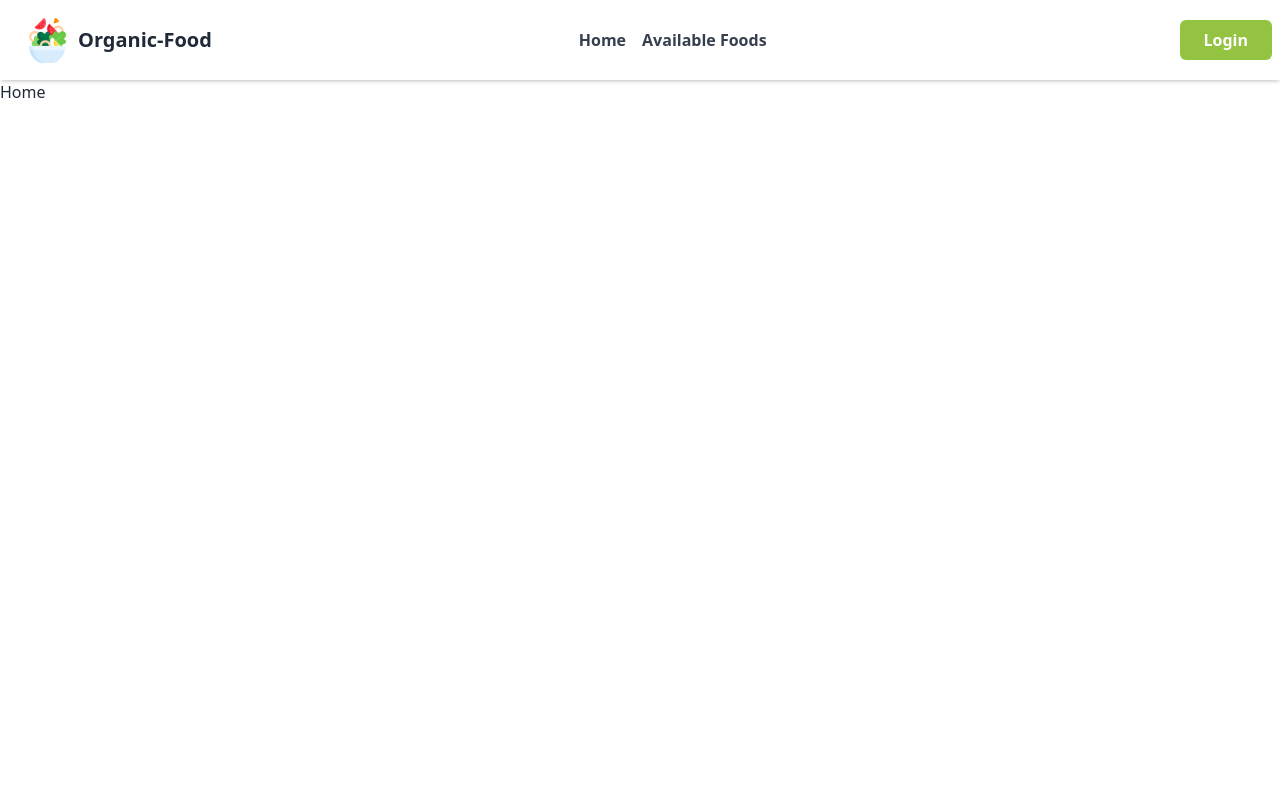
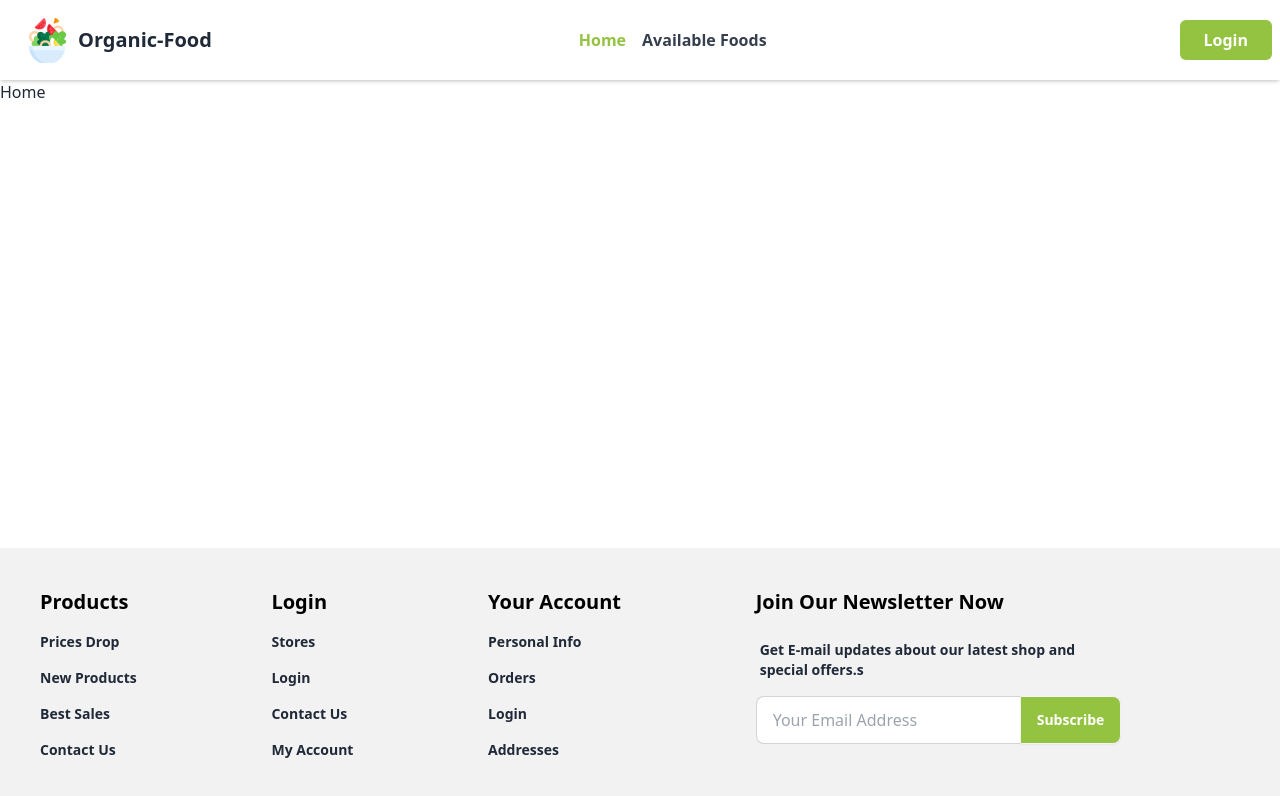
Before and after one commit to Tofazzal26/luxury-hotel-client-site, a React (Vite) app: page / in a window 1280 px wide. Shown: the top 796 px of the page. Built offline with nearby package versions, Linux system fonts and the light colour scheme.

Commit message:
footer style finish

```diff
--- a/index.html
+++ b/index.html
@@ -2,7 +2,7 @@
 <html lang="en" data-theme="light">
   <head>
     <meta charset="UTF-8" />
-    <link rel="icon" type="image/svg+xml" href="/vite.svg" />
+    <link rel="icon" type="image/svg+xml" href="public/logo/logo.png" />
     <meta name="viewport" content="width=device-width, initial-scale=1.0" />
     <title>Organic-Food</title>
   </head>
--- /dev/null
+++ b/src/Pages/AvailableFoods/AvailableFoods.jsx
@@ -0,0 +1,13 @@
+const AvailableFoods = () => {
+  return (
+    <div>
+      <div className="min-h-[calc(100vh-332px)]">
+        <div className="mt-[80px]">
+          <h1>Available Foods</h1>
+        </div>
+      </div>
+    </div>
+  );
+};
+
+export default AvailableFoods;
--- /dev/null
+++ b/src/Pages/Footer/Footer.jsx
@@ -0,0 +1,73 @@
+import React from "react";
+
+const Footer = () => {
+  return (
+    <div>
+      <footer className="p-10 bg-base-200 text-base-content">
+        <div className="footer container mx-auto">
+          <nav className="space-y-2">
+            <h6 className="text-black text-xl font-semibold">Products</h6>
+            <a className="link link-hover font-semibold text-[14px]">
+              Prices Drop
+            </a>
+            <a className="link link-hover font-semibold text-[14px]">
+              New Products
+            </a>
+            <a className="link link-hover font-semibold text-[14px]">
+              Best Sales
+            </a>
+            <a className="link link-hover font-semibold text-[14px]">
+              Contact Us
+            </a>
+          </nav>
+          <nav className="space-y-2">
+            <h6 className="text-black text-xl font-semibold">Login</h6>
+            <a className="link link-hover font-semibold text-[14px]">Stores</a>
+            <a className="link link-hover font-semibold text-[14px]">Login</a>
+            <a className="link link-hover font-semibold text-[14px]">
+              Contact Us
+            </a>
+            <a className="link link-hover font-semibold text-[14px]">
+              My Account
+            </a>
+          </nav>
+          <nav className="space-y-2">
+            <h6 className="text-black text-xl font-semibold">Your Account</h6>
+            <a className="link link-hover font-semibold text-[14px]">
+              Personal Info
+            </a>
+            <a className="link link-hover font-semibold text-[14px]">Orders</a>
+            <a className="link link-hover font-semibold text-[14px]">Login</a>
+            <a className="link link-hover font-semibold text-[14px]">
+              Addresses
+            </a>
+          </nav>
+          <form className="space-y-2">
+            <h6 className="text-black text-xl font-semibold">
+              Join Our Newsletter Now
+            </h6>
+            <fieldset className="form-control w-80 space-y-2">
+              <label className="label">
+                <span className="label-text font-semibold text-[14px]">
+                  Get E-mail updates about our latest shop and special offers.s
+                </span>
+              </label>
+              <div className="join">
+                <input
+                  type="text"
+                  placeholder="Your Email Address"
+                  className="input input-bordered join-item"
+                />
+                <button className="btn bg-[#94c341] text-white join-item">
+                  Subscribe
+                </button>
+              </div>
+            </fieldset>
+          </form>
+        </div>
+      </footer>
+    </div>
+  );
+};
+
+export default Footer;
--- a/src/Pages/Home/Home.jsx
+++ b/src/Pages/Home/Home.jsx
@@ -2,7 +2,7 @@ import React from "react";
 
 const Home = () => {
   return (
-    <div>
+    <div className="min-h-[calc(100vh-332px)]">
       <div className="mt-[80px]">
         <h1 className="">Home</h1>
       </div>
--- /dev/null
+++ b/src/Pages/Login/Login.jsx
@@ -0,0 +1,54 @@
+const Login = () => {
+  return (
+    <div className="min-h-[calc(100vh-332px)]">
+      <div className="mt-[80px]">
+        <div className="grid max-w-screen-xl grid-cols-1 gap-8 px-8 py-16 mx-auto rounded-lg md:grid-cols-2 md:px-12 lg:px-16 xl:px-32  ">
+          <div className="flex flex-col justify-between">
+            <div className="space-y-2">
+              <h2 className="text-4xl font-bold leading-tight lg:text-5xl">
+                Let's talk!
+              </h2>
+              <div className="">Vivamus in nisl metus? Phasellus.</div>
+            </div>
+            <img
+              src="assets/svg/doodle.svg"
+              alt=""
+              className="p-6 h-52 md:h-64"
+            />
+          </div>
+          <form noValidate="" className="space-y-6">
+            <div>
+              <label htmlFor="email" className="text-[15px] font-semibold">
+                Username or email
+              </label>
+              <input
+                id="email"
+                type="email"
+                placeholder=""
+                className="w-full p-3 border outline-none rounded"
+              />
+            </div>
+            <div>
+              <label htmlFor="password" className="text-[15px] font-semibold">
+                Passwords
+              </label>
+              <input
+                id="password"
+                type="password"
+                className="w-full p-3 border outline-none rounded "
+              />
+            </div>
+            <button
+              type="Login"
+              className="w-full p-3 text-sm font-bold tracking-wide uppercase rounded bg-[#94c341] text-white "
+            >
+              Login
+            </button>
+          </form>
+        </div>
+      </div>
+    </div>
+  );
+};
+
+export default Login;
--- a/src/Pages/Navbar/Navbar.jsx
+++ b/src/Pages/Navbar/Navbar.jsx
@@ -1,3 +1,4 @@
+import { NavLink } from "react-router-dom";
 import logo from "../../../public/logo/logo.png";
 
 const Navbar = () => {
@@ -14,12 +15,24 @@ const Navbar = () => {
 
           <div className="mr-[30px] lg:flex-1">
             <ul className="flex gap-4">
-              <li className="font-bold text-[#363f4d] lg:text-base text-[12px]">
-                Home
-              </li>
-              <li className="font-bold text-[#363f4d] lg:text-base text-[12px]">
-                Available Foods
-              </li>
+              <NavLink
+                className={({ isActive }) =>
+                  isActive ? "text-[#94c341]" : "text-[#363f4d]"
+                }
+                to="/"
+              >
+                <li className="font-bold lg:text-base text-[12px]">Home</li>
+              </NavLink>
+              <NavLink
+                className={({ isActive }) =>
+                  isActive ? "text-[#94c341]" : "text-[#363f4d]"
+                }
+                to="/AvailableFoods"
+              >
+                <li className="font-bold  lg:text-base text-[12px]">
+                  Available Foods
+                </li>
+              </NavLink>
             </ul>
           </div>
 
@@ -95,9 +108,11 @@ const Navbar = () => {
               </ul>
             </div>
             <div>
-              <button className="bg-[#94c341] text-white lg:px-6 lg:py-2 px-3 py-2 text-[12px] lg:text-base rounded-md font-semibold">
-                Login
-              </button>
+              <NavLink to="/login">
+                <button className="bg-[#94c341] text-white lg:px-6 lg:py-2 px-3 py-2 text-[12px] lg:text-base rounded-md font-semibold">
+                  Login
+                </button>
+              </NavLink>
             </div>
           </div>
         </div>
--- a/src/Pages/Root/Root.jsx
+++ b/src/Pages/Root/Root.jsx
@@ -1,11 +1,15 @@
 import { Outlet } from "react-router-dom";
 import Navbar from "../Navbar/Navbar";
+import Footer from "../Footer/Footer";
 
 const Root = () => {
   return (
     <div>
       <Navbar />
       <Outlet />
+      <div>
+        <Footer />
+      </div>
     </div>
   );
 };
```
Also changed, not shown: src/Routes/Router/Router.jsx (+10 -0 lines).
